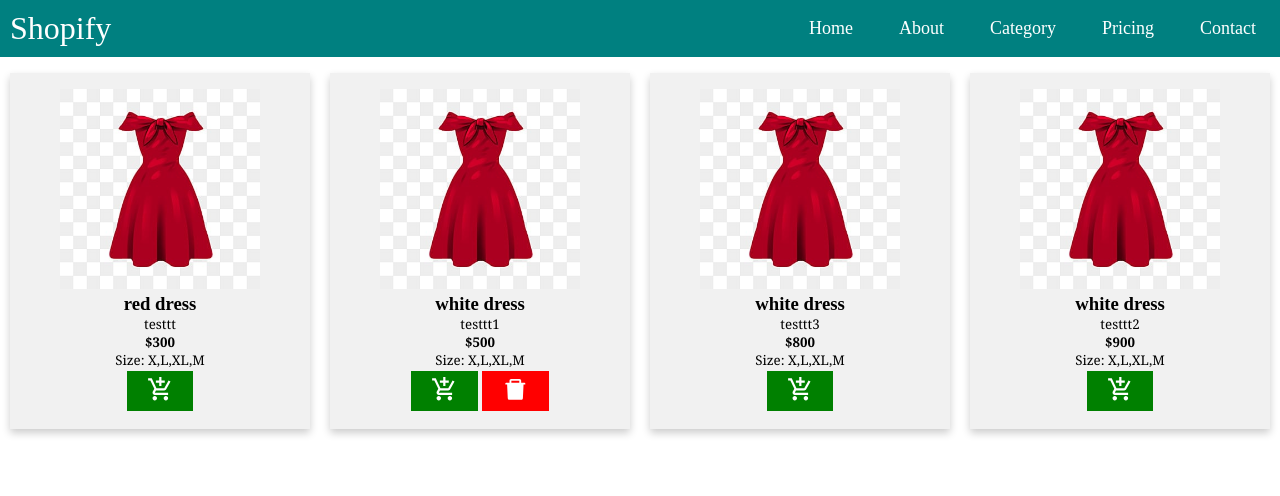
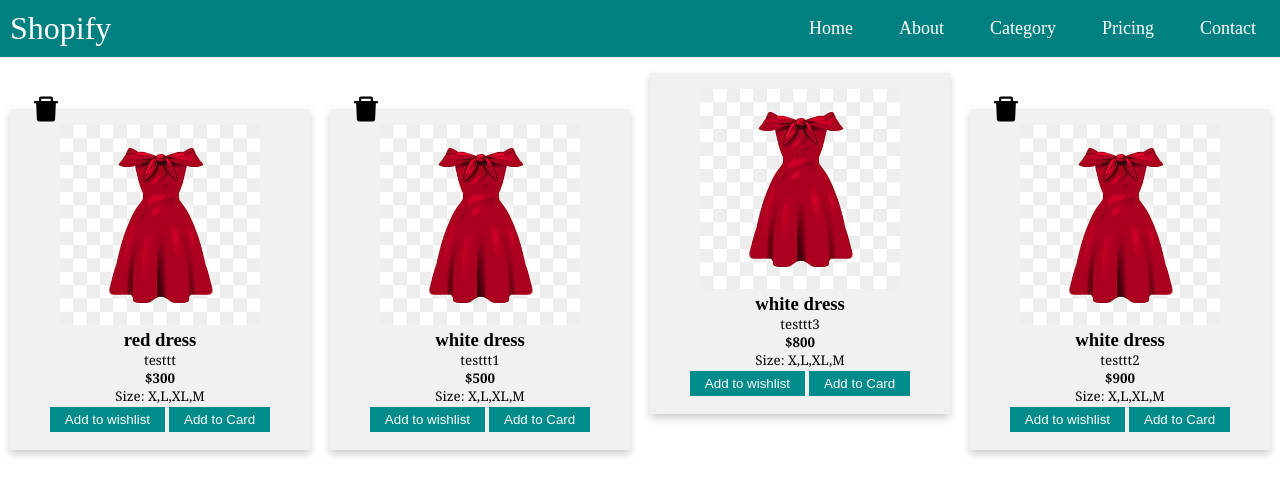
Before and after one commit to rupali-deshpande/E-commerce-Website, a React (Create React App) app: page / in a window 1280 px wide. Shown: the top 496 px of the page. Built offline with nearby package versions, Linux system fonts and the light colour scheme.

Commit message:
Changed UI added buttons

```diff
--- a/src/App.tsx
+++ b/src/App.tsx
@@ -5,13 +5,13 @@ import Sidenav from './component/sidenav/sidenav';
 
 
 function App() {
-  const data = [{title: "red dress", description: "testtt", prize :"$300" , size:" X,L,XL,M" ,showDelete: false},{
+  const data = [{title: "red dress", description: "testtt", prize :"$300" , size:" X,L,XL,M" ,showDelete: true},{
     title: "white dress", description: "testtt1",prize :"$500",size:" X,L,XL,M", showDelete: true},
     {title: "white dress", description: "testtt3",prize :"$800" , size:" X,L,XL,M" ,showDelete: false},
-    {title: "white dress", description: "testtt2",prize :"$900",size:" X,L,XL,M", showDelete: false}
+    {title: "white dress", description: "testtt2",prize :"$900",size:" X,L,XL,M", showDelete: true}
     ]
   return (
-  <div>
+
     <>
    <Sidenav />
 
@@ -25,7 +25,7 @@ function App() {
 })
    }
    </>
-   </div>
+
 
   );
 }
--- a/src/component/shopping-card/shopping-card.tsx
+++ b/src/component/shopping-card/shopping-card.tsx
@@ -10,22 +10,24 @@ import {MdAddShoppingCart} from 'react-icons/md'
  function ShoppingCard(props:any) {
 
     return(
-        <div>
 
   <div className="column">
+    { props.showDelete? <AiFillDelete  className="icon"size="2em" />:""}
     <div className="card">
+
     <img  className='cat' src={dress} alt="Avatar"/ >
+
       <h3>{props.title} </h3>
       <p>{props.description}</p>
       <p><b>{props.prize}</b></p>
       <p>Size: {props.size}</p>
-      <button className="button" > <MdAddShoppingCart size="2em" /></button>
-      { props.showDelete? <button className="button2" ><AiFillDelete size="2em" /></button>:""}
+      <button className="button3">Add to wishlist</button>
+      <button className="button3">Add to Card</button>
+      {/* <button className="button" > <MdAddShoppingCart size="2em" /></button> */}
+
     </div>
   </div>
 
-
-</div>
 
 
     )
--- a/src/component/shopping-card/shoppingcard.css
+++ b/src/component/shopping-card/shoppingcard.css
@@ -36,18 +36,26 @@
     background-color: green;
     border: none;
     color: white;
-    padding: 5px 20px;
+    padding: 4px 15px;
     text-align: center;
     margin: 2px 2px;
     cursor: pointer;
    }
-   .button2{
-    background-color: red;
+
+   .button3{
+    background-color:rgb(1, 139, 139);;
     border: none;
     color: white;
-    padding: 5px 20px;
+    padding: 5px 15px;
     text-align: center;
     margin: 2px 2px;
     cursor: pointer;
 
    }
+   .icon{
+    position: relative;
+    top: 20px;
+    left: 20px;
+
+    /* z-index: -1; */
+   }
```
